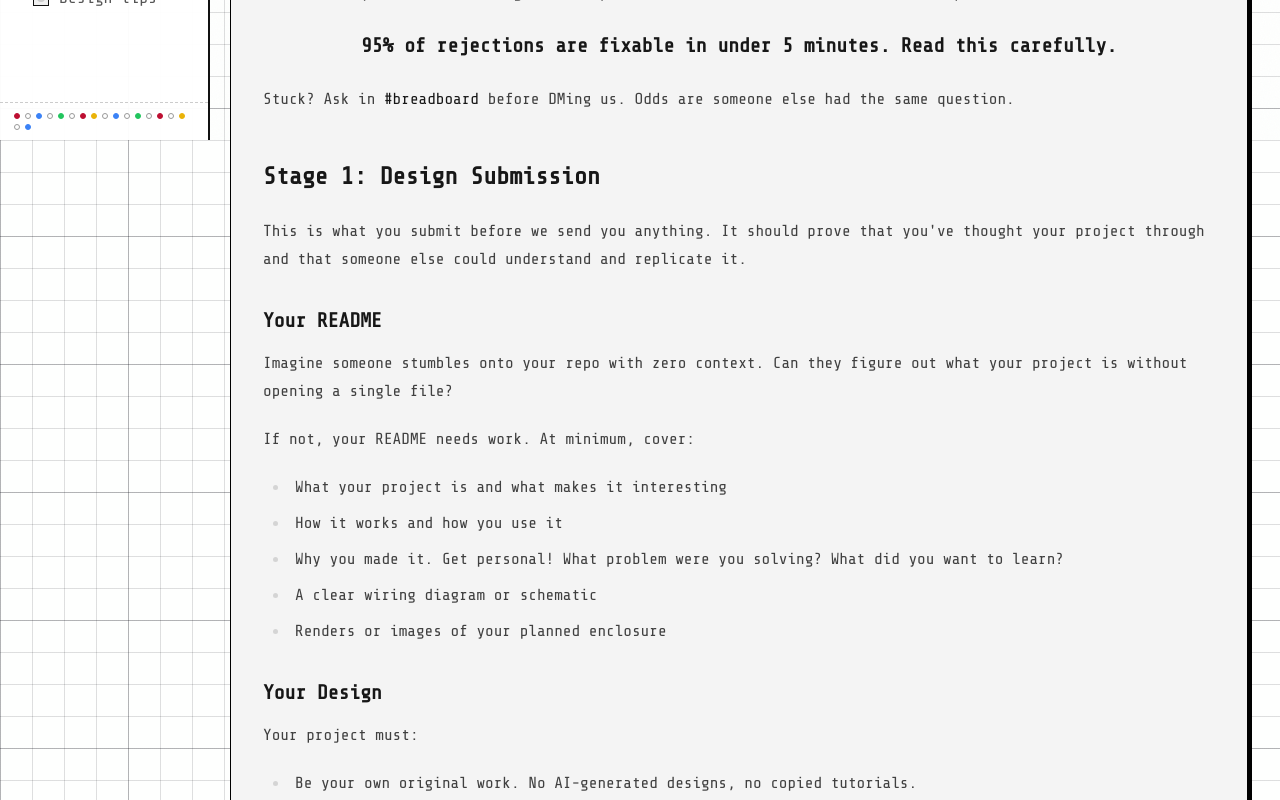
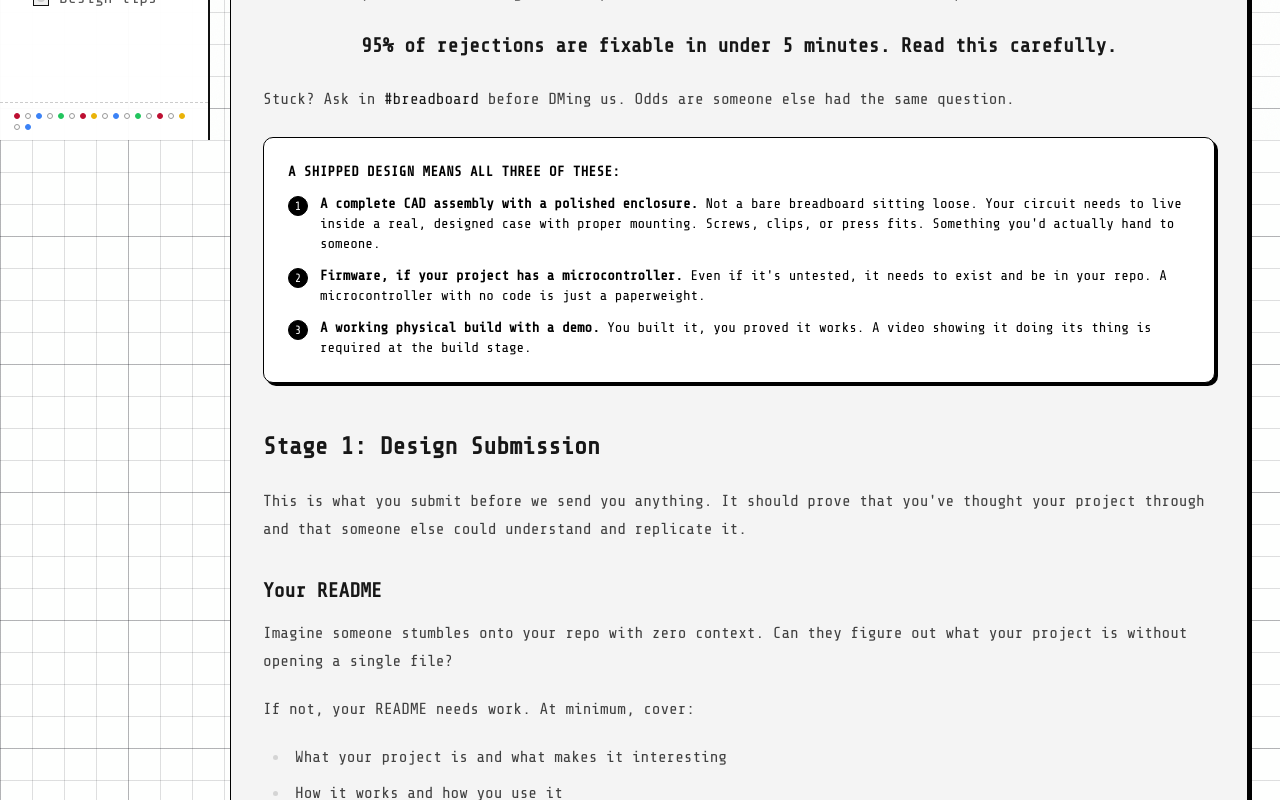
Before and after one commit to TaniWanKenobi/Breadboard, a SvelteKit app: page /requirements in a window 1280 px wide. Shown: the part 660-1460 px from the top of the page. Built offline with nearby package versions, Linux system fonts and the light colour scheme.

Commit message:
feat: add placeholder section to gallery page and enhance requirements with detailed design submission criteria

```diff
--- a/src/routes/gallery/+page.svelte
+++ b/src/routes/gallery/+page.svelte
@@ -10,6 +10,10 @@
 		<section class="mb-6 rounded-[12px] border-[1.1px] border-black bg-[#f4f4f4] p-8 shadow-[4px_4px_0_#000]">
 			<h1 class="text-4xl font-bold text-black md:text-5xl">Gallery</h1>
 			<p class="mt-2 text-base text-black/80">Browse build stages and project inspiration.</p>
+		</section>
+
+		<section class="rounded-[12px] border-[1.1px] border-black bg-[#f4f4f4] p-8 shadow-[4px_4px_0_#000]">
+			<p class="text-base text-black/50 italic">None submitted yet. Page in progress.</p>
 		</section>
 
 		<Steps />
--- a/src/routes/requirements/+page.svelte
+++ b/src/routes/requirements/+page.svelte
@@ -25,6 +25,24 @@
 			</p>
 
 			<p>Stuck? Ask in <a href="https://hackclub.slack.com">#breadboard</a> before DMing us. Odds are someone else had the same question.</p>
+
+			<div class="not-prose my-6 rounded-[10px] border-[1.1px] border-black bg-white p-6 shadow-[3px_3px_0_#000]">
+				<p class="mb-3 text-sm font-bold uppercase tracking-wide text-black">A shipped design means all three of these:</p>
+				<ul class="space-y-3 text-sm text-black">
+					<li class="flex items-start gap-3">
+						<span class="mt-0.5 flex h-5 w-5 shrink-0 items-center justify-center rounded-full border-[1.1px] border-black bg-black text-xs text-white">1</span>
+						<span><strong>A complete CAD assembly with a polished enclosure.</strong> Not a bare breadboard sitting loose. Your circuit needs to live inside a real, designed case with proper mounting. Screws, clips, or press fits. Something you'd actually hand to someone.</span>
+					</li>
+					<li class="flex items-start gap-3">
+						<span class="mt-0.5 flex h-5 w-5 shrink-0 items-center justify-center rounded-full border-[1.1px] border-black bg-black text-xs text-white">2</span>
+						<span><strong>Firmware, if your project has a microcontroller.</strong> Even if it's untested, it needs to exist and be in your repo. A microcontroller with no code is just a paperweight.</span>
+					</li>
+					<li class="flex items-start gap-3">
+						<span class="mt-0.5 flex h-5 w-5 shrink-0 items-center justify-center rounded-full border-[1.1px] border-black bg-black text-xs text-white">3</span>
+						<span><strong>A working physical build with a demo.</strong> You built it, you proved it works. A video showing it doing its thing is required at the build stage.</span>
+					</li>
+				</ul>
+			</div>
 
 			<h2>Stage 1: Design Submission</h2>
 			<p>This is what you submit before we send you anything. It should prove that you've thought your project through and that someone else could understand and replicate it.</p>
@@ -80,7 +98,7 @@
 			</ul>
 
 			<div class="rounded-lg border border-red-300 bg-red-50 p-4 text-red-800">
-				<strong>⚠️ Warning:</strong> Submitting stolen or AI-generated work can result in a permanent ban from this program and other Hack Club programs. Don't do it.
+				<strong>Warning:</strong> Submitting stolen or AI-generated work can result in a permanent ban from this program and other Hack Club programs. Don't do it.
 			</div>
 		</div>
 	</section>
```
